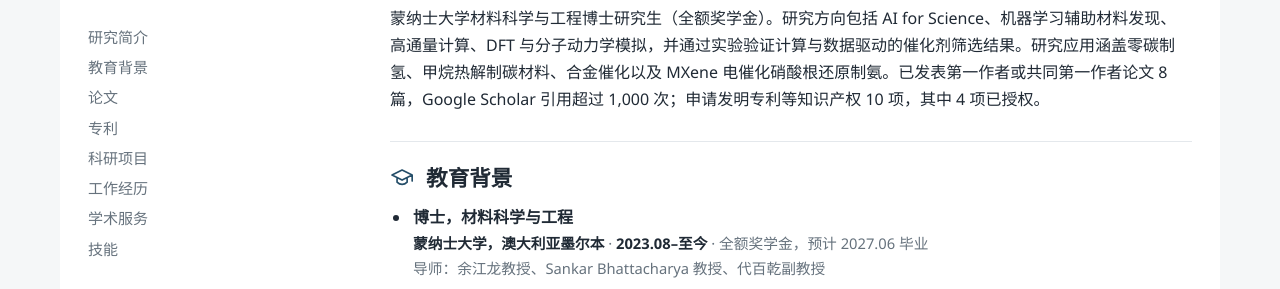
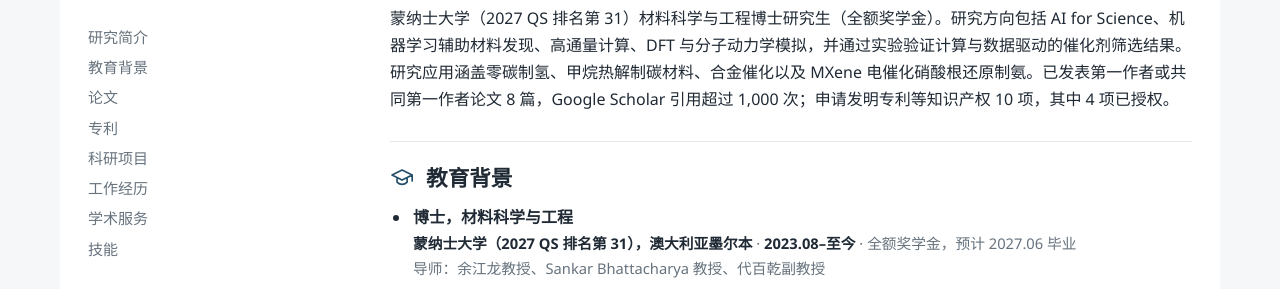
Before and after one commit to mengting-666/public, a plain HTML site: page zh/index.html in a window 1280 px wide. Shown: the part 509-798 px from the top of the page. Drawn offline with Linux system fonts and the light colour scheme.

Commit message:
Add the 2027 QS ranking to the Chinese CV

```diff
--- a/zh/index.html
+++ b/zh/index.html
@@ -51,13 +51,13 @@
 
       <section class="section" id="profile">
         <h2><svg class="section-icon" viewBox="0 0 24 24" fill="none" stroke="currentColor" stroke-width="1.65" stroke-linecap="round" stroke-linejoin="round" aria-hidden="true" focusable="false"><circle cx="12" cy="7" r="3"/><path d="M5 21v-2a7 7 0 0 1 14 0v2"/></svg>研究简介</h2>
-        <p>蒙纳士大学材料科学与工程博士研究生（全额奖学金）。研究方向包括 AI for Science、机器学习辅助材料发现、高通量计算、DFT 与分子动力学模拟，并通过实验验证计算与数据驱动的催化剂筛选结果。研究应用涵盖零碳制氢、甲烷热解制碳材料、合金催化以及 MXene 电催化硝酸根还原制氨。已发表第一作者或共同第一作者论文 8 篇，Google Scholar 引用超过 1,000 次；申请发明专利等知识产权 10 项，其中 4 项已授权。</p>
+        <p>蒙纳士大学（2027 QS 排名第 31）材料科学与工程博士研究生（全额奖学金）。研究方向包括 AI for Science、机器学习辅助材料发现、高通量计算、DFT 与分子动力学模拟，并通过实验验证计算与数据驱动的催化剂筛选结果。研究应用涵盖零碳制氢、甲烷热解制碳材料、合金催化以及 MXene 电催化硝酸根还原制氨。已发表第一作者或共同第一作者论文 8 篇，Google Scholar 引用超过 1,000 次；申请发明专利等知识产权 10 项，其中 4 项已授权。</p>
       </section>
 
       <section class="section" id="education">
         <h2><svg class="section-icon" viewBox="0 0 24 24" fill="none" stroke="currentColor" stroke-width="1.65" stroke-linecap="round" stroke-linejoin="round" aria-hidden="true" focusable="false"><path d="m2 9 10-5 10 5-10 5-10-5Zm5 3v4c3 3 7 3 10 0v-4m5-3v6"/></svg>教育背景</h2>
         <ul class="item-list">
-          <li><strong>博士，材料科学与工程</strong> <span class="meta education-meta"><strong>蒙纳士大学，澳大利亚墨尔本</strong> · <strong>2023.08–至今</strong> · 全额奖学金，预计 2027.06 毕业</span><span class="meta">导师：余江龙教授、Sankar Bhattacharya 教授、代百乾副教授</span></li>
+          <li><strong>博士，材料科学与工程</strong> <span class="meta education-meta"><strong>蒙纳士大学（2027 QS 排名第 31），澳大利亚墨尔本</strong> · <strong>2023.08–至今</strong> · 全额奖学金，预计 2027.06 毕业</span><span class="meta">导师：余江龙教授、Sankar Bhattacharya 教授、代百乾副教授</span></li>
           <li><strong>硕士，材料科学与工程</strong> <span class="meta education-meta"><strong>苏州科技大学</strong> · <strong>2020.09–2023.06</strong></span><span class="meta">导师：李长明院士、胡涛副教授</span></li>
           <li><strong>本科，材料科学与工程</strong> <span class="meta education-meta"><strong>苏州工学院</strong> · <strong>2013.09–2017.06</strong></span><span class="meta">导师：陈奠宇教授</span></li>
         </ul>
```
